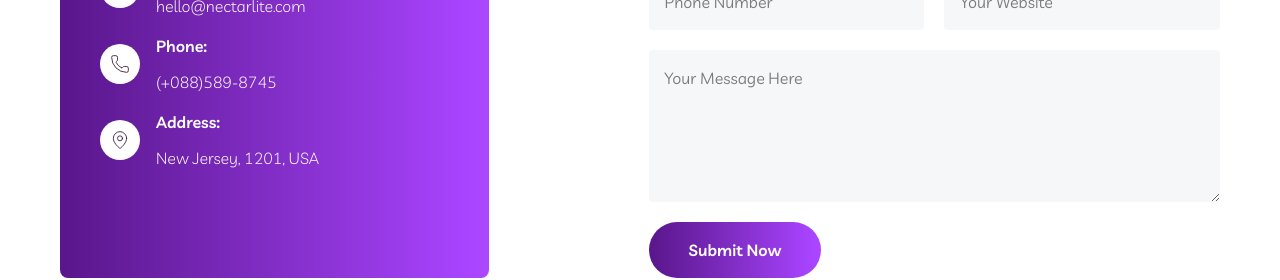
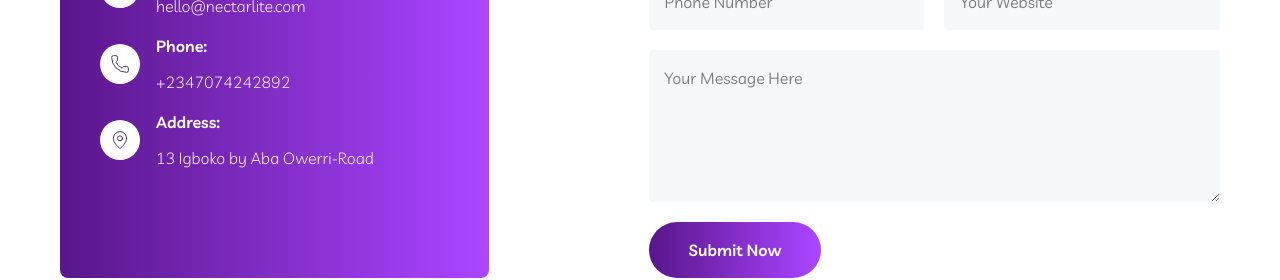
Before and after one commit to ZorichDev/Nectarlite-Archive, a Next.js app: page /contact in a window 1280 px wide. Shown: the part 938-1218 px from the top of the page. Built offline with nearby package versions, Linux system fonts and the light colour scheme.

Commit message:
changes in contact

```diff
--- a/src/app/components/GetInTouch.jsx
+++ b/src/app/components/GetInTouch.jsx
@@ -25,7 +25,7 @@ const GetInTouch = () => {
                     </div>
                     <div className="flex flex-col gap-3">
                         <p className="font-semibold">Phone:</p>
-                        <span className="font-light">(+088)589-8745</span>
+                        <span className="font-light">+2347074242892</span>
                     </div>
                 </div>
                 <div className="flex gap-4 items-center">
@@ -34,7 +34,7 @@ const GetInTouch = () => {
                     </div>
                     <div className="flex flex-col gap-3">
                         <p className="font-semibold">Address:</p>
-                        <span className="font-light">New Jersey, 1201, USA</span>
+                        <span className="font-light">13 Igboko by Aba Owerri-Road</span>
                     </div>
                 </div>
             </div>
```
